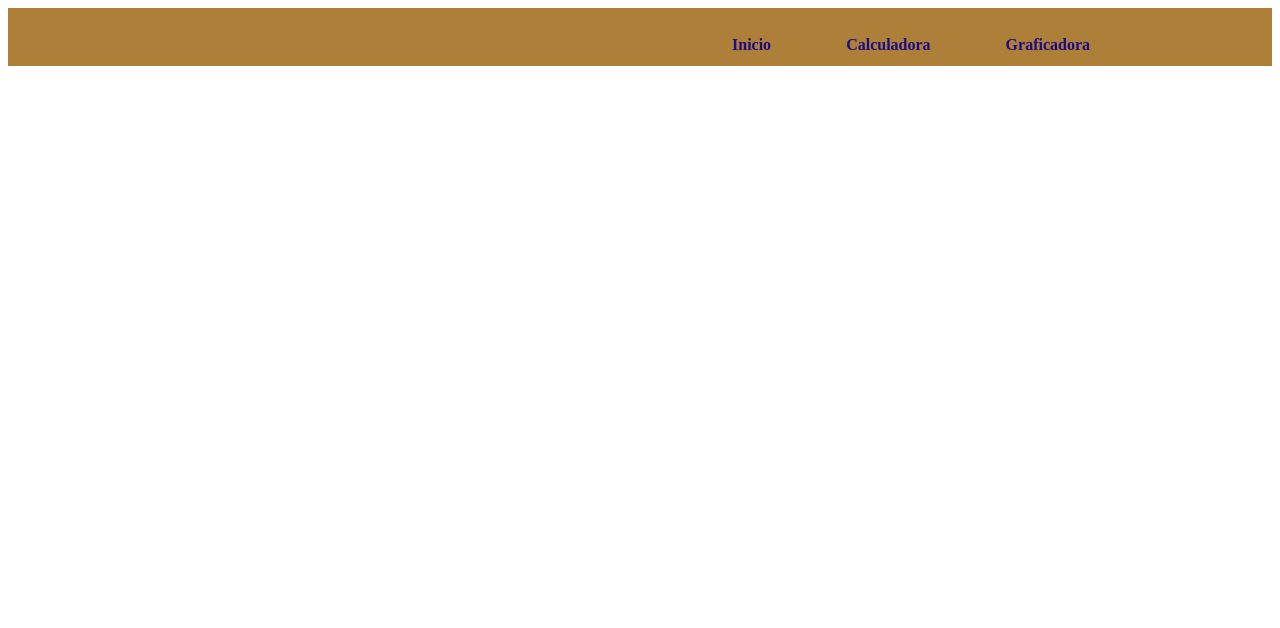
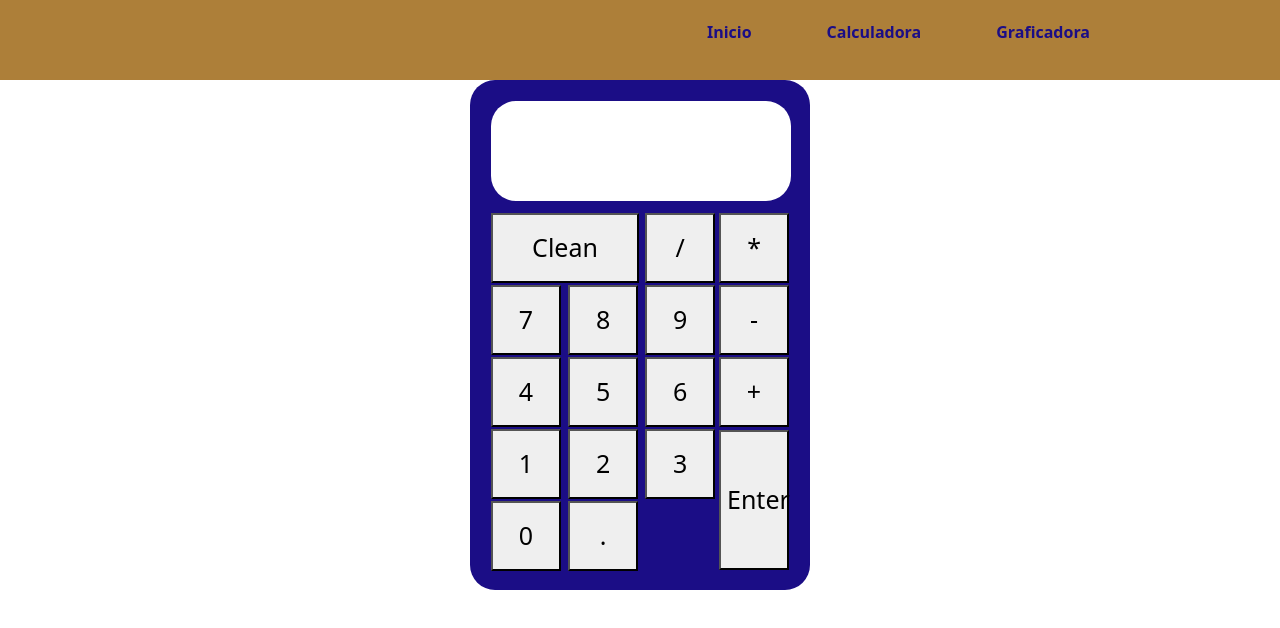
Before and after one commit to JhanSw/TallerWeb-Js, a plain HTML site: page calculadora.html in a window 1280 px wide. Drawn offline with nearby package versions, Linux system fonts and the light colour scheme.

Commit message:
calculadora changes

```diff
--- a/CSS/calculadora.css
+++ b/CSS/calculadora.css
@@ -54,3 +54,34 @@
   nav ul li a:hover::before {
 	width: 100%;
   }
+
+  /*Calculadora*/
+
+  .calculadora{
+	  display: block;
+	  margin: 0 auto;
+	  padding: 20px;
+	  background-color: #1b0d86;
+	  width: 340px;
+	  height: 510px;
+	  border-radius: 25px;
+  }
+
+  .calculadora td button{
+	  display: block;
+	  width: 70px;
+	  height: 70px;
+	  font-size: 25px;
+  }
+
+  #resultado{
+	  display: block;
+	  text-align: center;
+	  font-size: 40px;
+	  margin-bottom: 10px;
+	  width: 300px;
+	  height: 100px;
+	  line-height: 100px;
+	  background-color: white;
+	  border-radius: 25px;
+  }
--- a/calculadora.html
+++ b/calculadora.html
@@ -2,6 +2,8 @@
 <html>
 <head>
 <meta charset="utf-8">
+<!--Bootstrap CSS-->
+<link href="https://cdn.jsdelivr.net/npm/bootstrap@5.1.1/dist/css/bootstrap.min.css" rel="stylesheet" integrity="sha384-F3w7mX95PdgyTmZZMECAngseQB83DfGTowi0iMjiWaeVhAn4FJkqJByhZMI3AhiU" crossorigin="anonymous">
 <link rel="stylesheet" type="text/css" href="CSS/calculadora.css">
 <title>Calculadora</title>
 </head>
@@ -21,5 +23,39 @@
     </div>
   </header>
 </div>
+
+<table class="calculadora">
+  <tr>
+    <td colspan="4"><span id="resultado"></span></td>
+  </tr>
+  <tr>
+    <td colspan="2"><button id="clean" style="width: 148px;">Clean</button></td>
+    <td><button id="division">/</button></td>
+    <td><button id="multiplicacion">*</button></td>
+  </tr>
+  <tr>
+    <td><button id="siete">7</button></td>
+    <td><button id="ocho">8</button></td>
+    <td><button id="nueve">9</button></td>
+    <td><button id="resta">-</button></td>
+  </tr>
+  <tr>
+    <td><button id="cuatro">4</button></td>
+    <td><button id="cinco">5</button></td>
+    <td><button id="seis">6</button></td>
+    <td><button id="suma">+</button></td>
+  </tr>
+  <tr>
+    <td><button id="uno">1</button></td>
+    <td><button id="dos">2</button></td>
+    <td><button id="tres">3</button></td>
+    <td rowspan="2"><button id="enter" style="height: 140px;">Enter</button></td>
+  </tr>
+  <tr>
+    <td><button id="cero">0</button></td>
+    <td><button id="punto">.</button></td>
+  </tr>
+</table>
+
 </body>
 </html>
```
